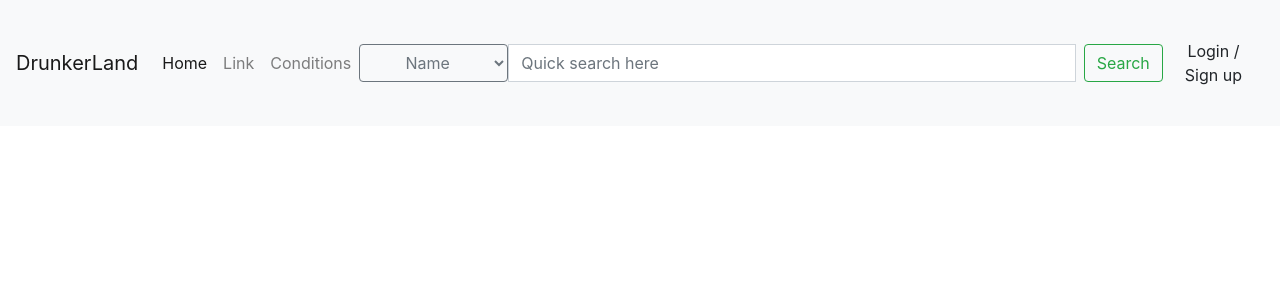
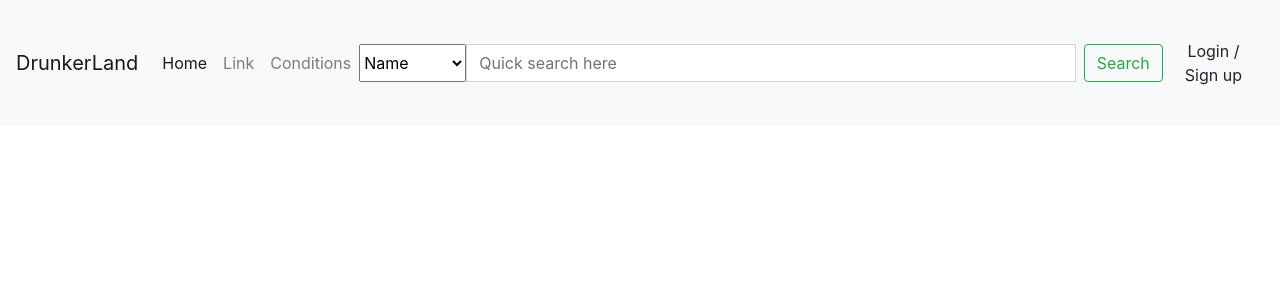
Before and after one commit to BigTony666/drunker-land, an Angular app: page / in a window 1280 px wide. Shown: the top 300 px of the page. Built offline with nearby package versions, Linux system fonts and the light colour scheme.

Commit message:
bug need to be fixed

```diff
--- a/src/app/ui/main-nav/main-nav.component.html
+++ b/src/app/ui/main-nav/main-nav.component.html
@@ -16,17 +16,12 @@
         <a class="nav-link" href="">Conditions</a>
       </li>
     </ul>
-    <form class="form-inline input-group my-2 my-lg-0">
-      <!--<button class=" dropdown-toggle" type="button" data-toggle="dropdown" aria-haspopup="true" aria-expanded="false">-->
-      <select class="btn btn-outline-secondary" name="valid">
-        <optgroup label="Option" value="">
-          <option value="Name">Name</option>
-          <option value="Vintage">Vintage</option>
-          <option value="Color">Color</option>
-          <option value="Region">Region</option>
-          <option value="Appellation">Appellation</option>
-          <option value="Country">Country</option>
-        </optgroup>
+    <form class="form-inline input-group my-2 my-lg-0" >
+      <select name="state"  (change)="setCondition(condition)">
+        <option value="" disabled>Option</option>
+        <option *ngFor="let condition of conditions">
+          {{condition.name}}
+        </option>
       </select>
       <input class="form-control mr-sm-2" type="search" placeholder="Quick search here" aria-label="Search">
       <button class="btn btn-outline-success my-2 my-sm-0" type="submit">Search</button>
--- a/src/app/ui/main-nav/main-nav.component.ts
+++ b/src/app/ui/main-nav/main-nav.component.ts
@@ -5,11 +5,36 @@ import { Component, OnInit } from '@angular/core';
   templateUrl: './main-nav.component.html',
   styleUrls: ['./main-nav.component.sass']
 })
+
+// @Component({
+//   selector: 'app-nav-form',
+//   template: `
+//
+//   `
+// })
+
 export class MainNavComponent implements OnInit {
 
+  conditions = [
+    {name: 'Name'},
+    {name: 'Vintage'},
+    {name: 'Color'},
+    {name: 'Region'},
+    {name: 'Appellation'},
+    {name: 'Country'}
+  ];
   constructor() { }
 
   ngOnInit() {
+    // initPage();
+    //
+    // initData();
+    //
+    // initEvent();
+  }
+
+  setCondition(condition) {
+    console.log(condition);
   }
 
 }
```
